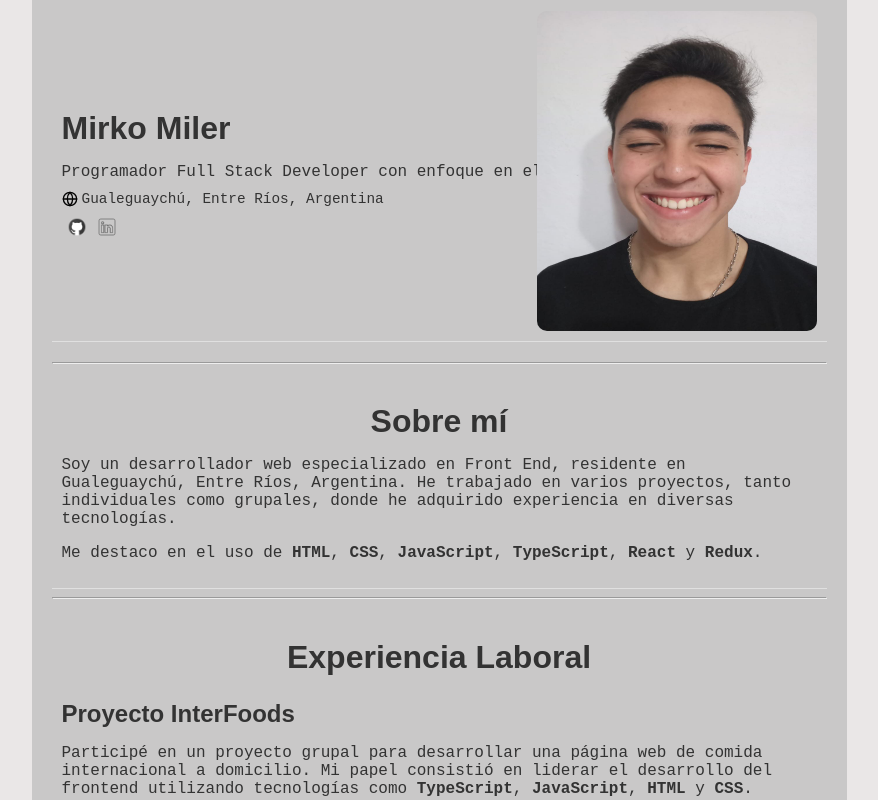
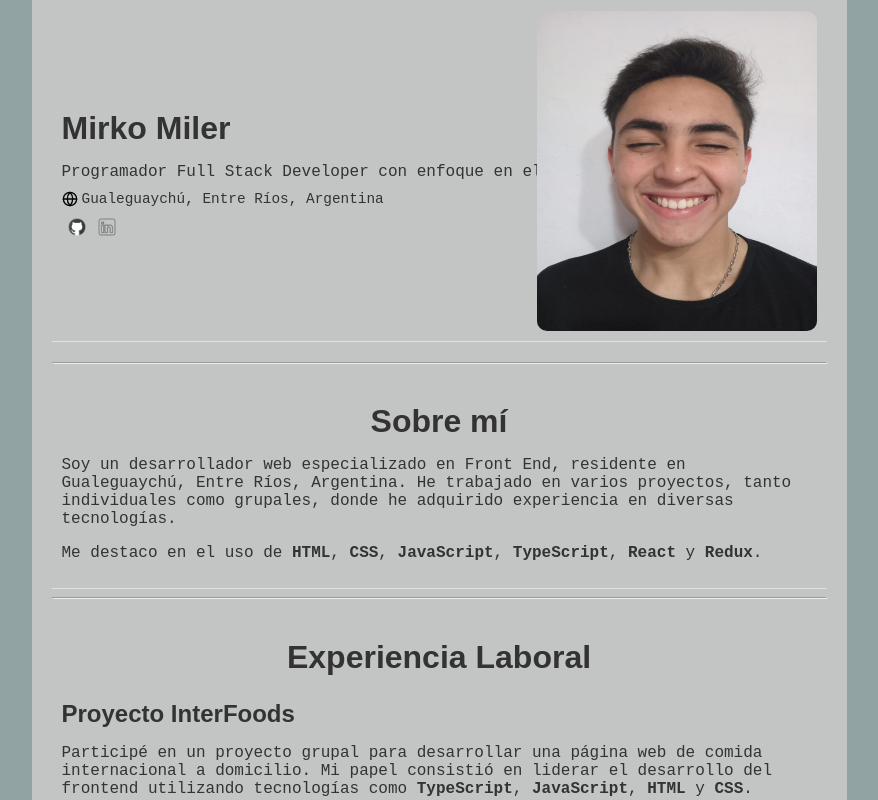
Before and after one commit to Mirko1523/Portafolio-Miler-Mirko, a React (Create React App) app: page / in a window 1280 px wide. Shown: the top 800 px of the page, without its empty margins (201-1079 px from the left). Built offline with nearby package versions, Linux system fonts and the light colour scheme.

Commit message:
ultimo cambio

```diff
--- a/src/App.css
+++ b/src/App.css
@@ -1,4 +1,4 @@
 .App {
   text-align: center;
-  background-color: rgba(233, 230, 230, 0.938);
+  background-color: rgba(91, 118, 119, 0.671);
 }
```
